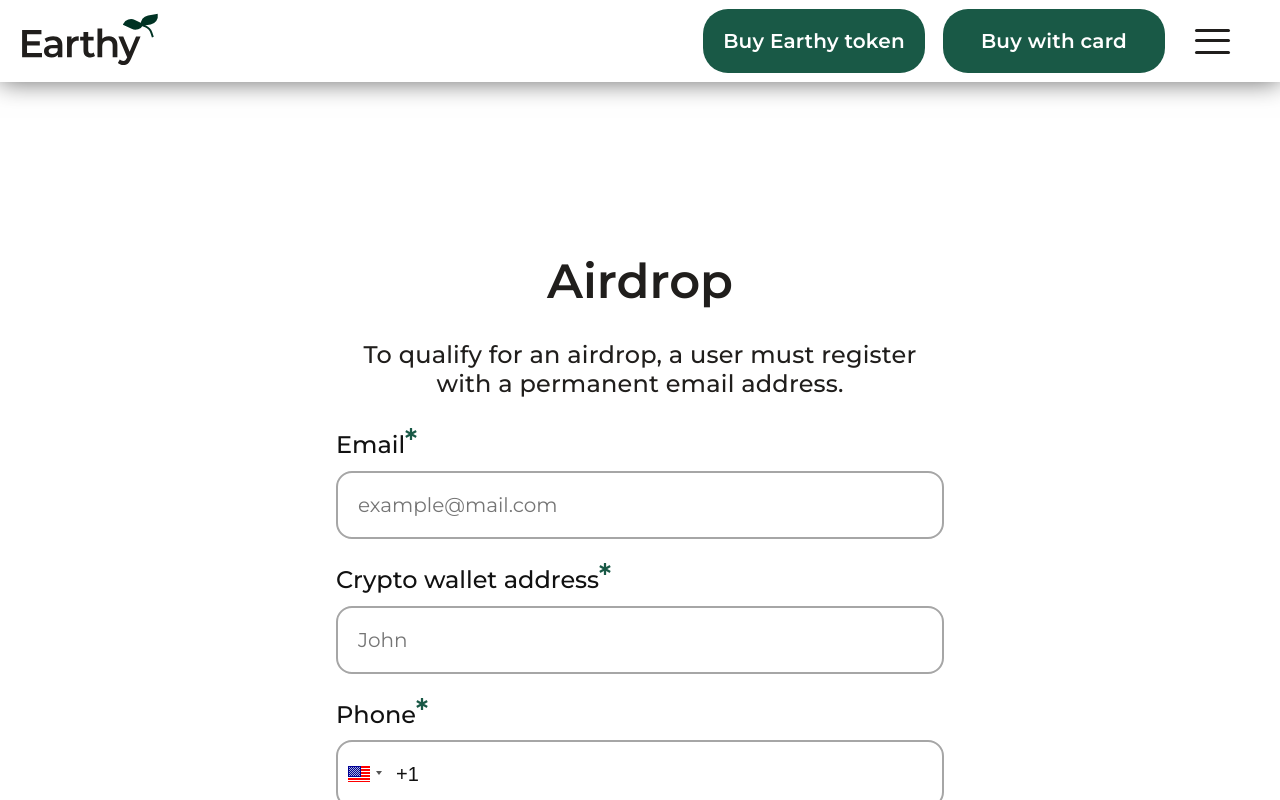
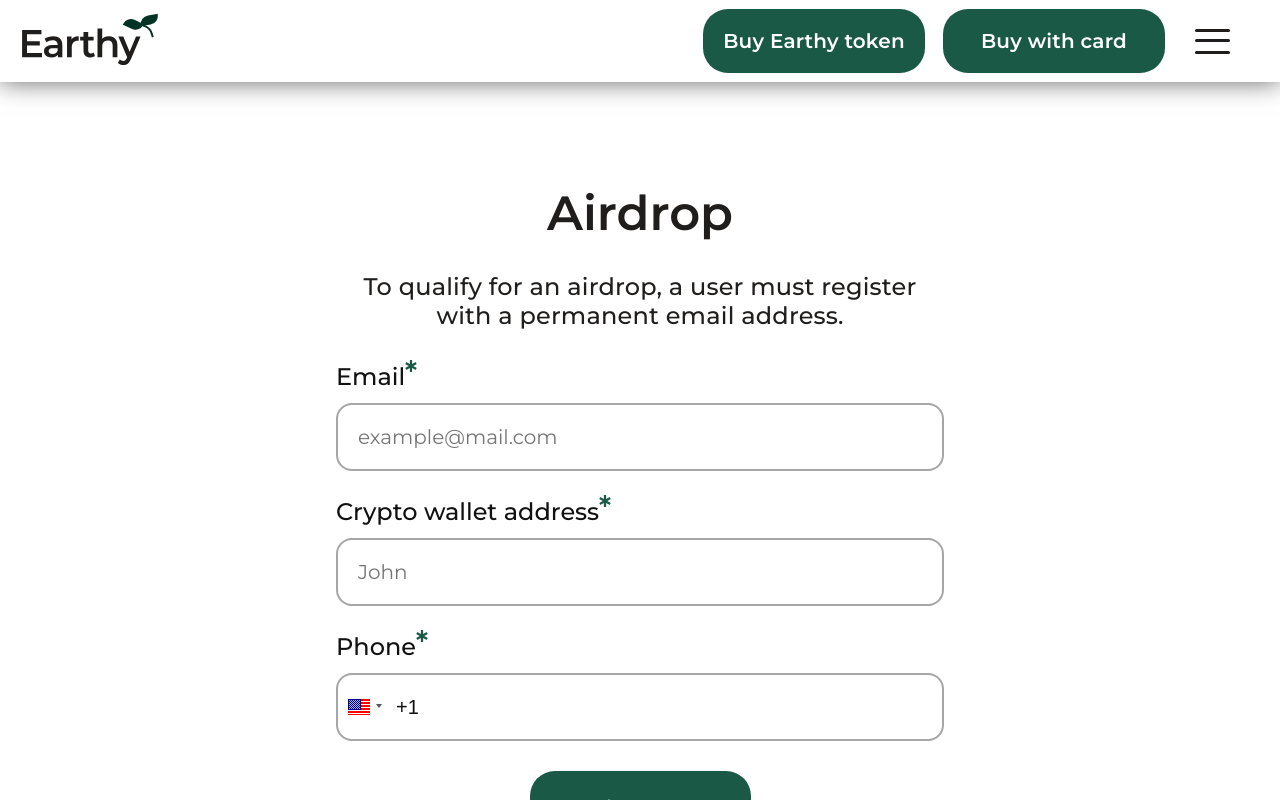
Before and after one commit to DMCprogs/earthry, a Next.js app: page /airdrop in a window 1280 px wide. Built offline with nearby package versions, Linux system fonts and the light colour scheme.

Commit message:
fix_airdrop_marginTop

```diff
--- a/src/app/airdrop/styles.airdrop.ts
+++ b/src/app/airdrop/styles.airdrop.ts
@@ -9,8 +9,8 @@ export const DivWrapSC = styled.div`
   min-height: 100vh;
   height: max-content;
   width: 100%;
-  //border: 1px solid red;
-  margin-top: clamp(140px, 20vw, 170px);
+ // border: 1px solid red;
+  margin-top: clamp(60px, 8vw, 120px);
 `;
 export const DivWrapSucсessSC = styled.div`
   display: grid;
@@ -30,7 +30,7 @@ export const DivTextSC = styled.p`
   line-height: 29px;
   letter-spacing: 0.20000000298023224px;
 `;
-export const DivFormWrapSC = styled.p`
+export const DivFormWrapSC = styled.div`
   width: 100%;
   // border: 1px solid yellow;
 `;
```
Also changed, not shown: 1 other file (tests, documents, lock files or other folders).
